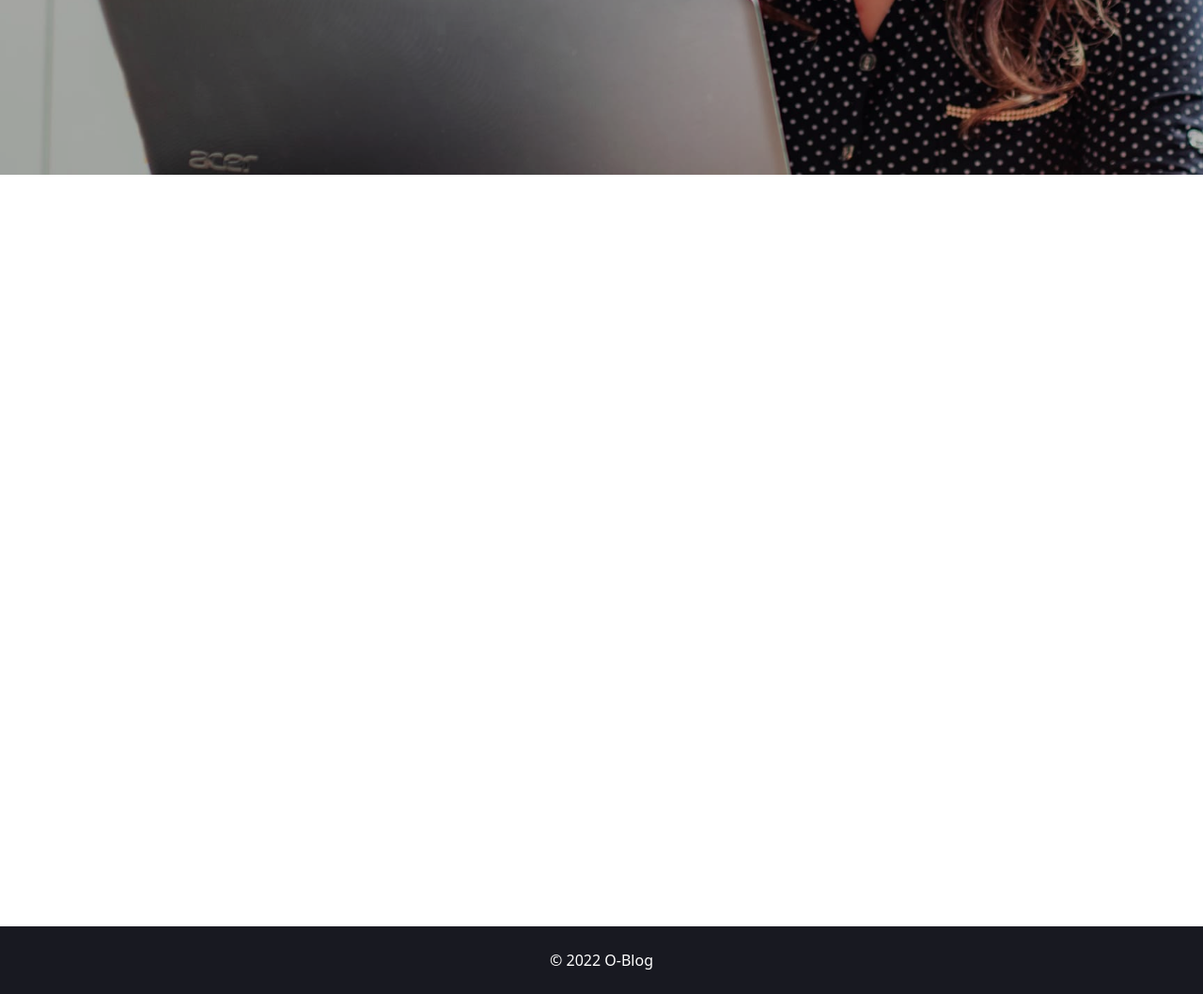
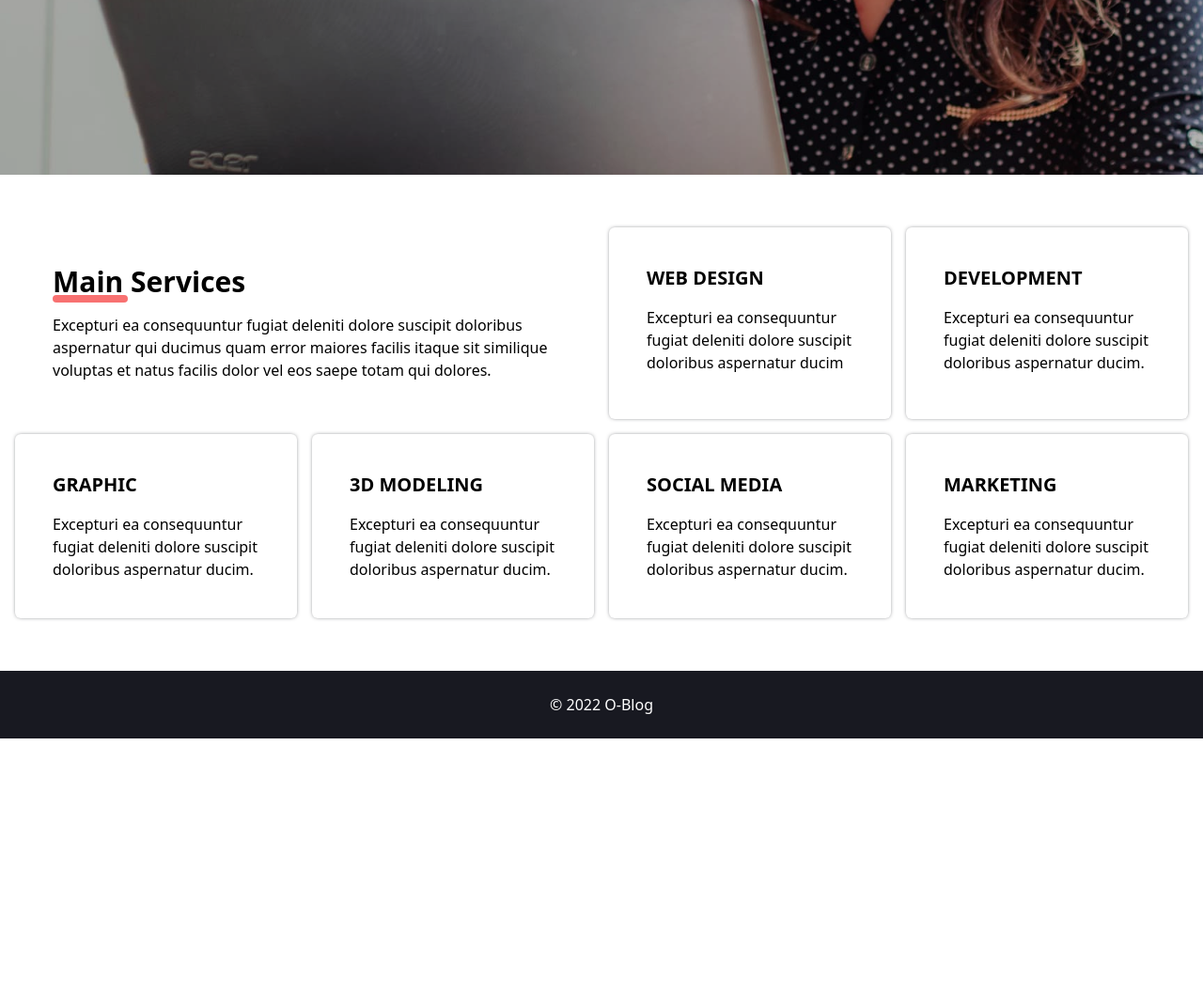
Before and after one commit to forinda/flask_blog_plp, a Flask app: page / in a window 1280 px wide. Shown: the part 694-1752 px from the top of the page at 94% size. After the commit the page ends 1480 px from the top, so only its background shows below. Run offline with Flask 2, Linux system fonts and the light colour scheme; style sheets or scripts are compiled from the project's sources.

Commit message:
Add Services section

```diff
--- a/src/templates/index.html
+++ b/src/templates/index.html
@@ -6,22 +6,77 @@
       class="h-full w-full object-cover absolute -z-[1]"
       alt=""
     />
-    <div class="h-full w-full bg-black bg-opacity-30 flex items-center p-10 ">
-      <div class=" flex flex-col gap-4 max-w-7xl mx-auto w-full">
-        <h2 class="uppercase font-bold text-2xl text-white ">Welcome to award wining</h2>
+    <div class="h-full w-full bg-black bg-opacity-30 flex items-center p-10">
+      <div class="flex flex-col gap-4 max-w-7xl mx-auto w-full">
+        <h2 class="uppercase font-bold text-2xl text-white">
+          Welcome to award wining
+        </h2>
         <h1 class="text-5xl uppercase font-bold">Creative agency</h1>
         <p class="max-w-xl text-lg">
           Lorem ipsum dolor sit, amet consectetur adipisicing elit. Consequuntur
           obcaecati nihil odit totam, cumque explicabo sunt tempore voluptatibus
           ullam alias?
         </p>
-        <a class="py-2 px-6 bg-red-600 text-white font-semibold w-fit">Contact us</a>
+        <a class="py-2 px-6 bg-red-600 text-white font-semibold w-fit"
+          >Contact us</a
+        >
       </div>
     </div>
   </div>
 </div>
-<div class="min-h-screen bg-white">
-
+<div class="min-h-[50vh] bg-white py-14">
+  <div class="max-w-7xl mx-auto gap-4 grid grid-cols-[repeat(auto-fit,minmax(300px,1fr))] px-4">
+    <div class="rounded-md p-10 grid-col-[1_2] md:col-span-2 flex flex-col gap-4">
+      <h1 class="font-bold text-3xl relative before:absolute before:w-20 before:h-2 before:bg-red-400 before:top-8 before:rounded-md">Main Services</h1>
+      <p>
+        Excepturi ea consequuntur fugiat deleniti dolore suscipit doloribus
+        aspernatur qui ducimus quam error maiores facilis itaque sit similique
+        voluptas et natus facilis dolor vel eos saepe totam qui dolores.
+      </p>
+    </div>
+    <div class="shadow-[0_0_5px_-2px_#181921] rounded-md p-10 flex flex-col gap-4">
+      <h1  class="text-xl font-bold uppercase">Web Design</h1>
+      <p>
+        Excepturi ea consequuntur fugiat deleniti dolore suscipit doloribus
+        aspernatur ducim
+      </p>
+    </div>
+    <div class="shadow-[0_0_5px_-2px_#181921] rounded-md p-10 flex flex-col gap-4">
+      <h1  class="text-xl font-bold uppercase">Development</h1>
+      <p>
+        Excepturi ea consequuntur fugiat deleniti dolore suscipit doloribus
+        aspernatur ducim.
+      </p>
+    </div>
+    <div class="shadow-[0_0_5px_-2px_#181921] rounded-md p-10 flex flex-col gap-4">
+      <h1  class="text-xl font-bold uppercase">Graphic</h1>
+      <p>
+        Excepturi ea consequuntur fugiat deleniti dolore suscipit doloribus
+        aspernatur ducim.
+      </p>
+    </div>
+    <div class="shadow-[0_0_5px_-2px_#181921] rounded-md p-10 flex flex-col gap-4">
+      <h1  class="text-xl font-bold uppercase">3D Modeling</h1>
+      <p>
+        Excepturi ea consequuntur fugiat deleniti dolore suscipit doloribus
+        aspernatur ducim.
+      </p>
+    </div>
+    <div class="shadow-[0_0_5px_-2px_#181921] rounded-md p-10 flex flex-col gap-4">
+      <h1  class="text-xl font-bold uppercase">Social Media</h1>
+      <p>
+        Excepturi ea consequuntur fugiat deleniti dolore suscipit doloribus
+        aspernatur ducim.
+      </p>
+    </div>
+    <div class="shadow-[0_0_5px_-2px_#181921] rounded-md p-10 flex flex-col gap-4">
+      <h1  class="text-xl font-bold uppercase">Marketing</h1>
+      <p>
+        Excepturi ea consequuntur fugiat deleniti dolore suscipit doloribus
+        aspernatur ducim.
+      </p>
+    </div>
+  </div>
 </div>
 
 {% endblock content %} {% block script %}
--- a/src/views.py
+++ b/src/views.py
@@ -5,9 +5,9 @@ base = Blueprint('base',__name__)
 
 @base.route("/")
 def index():
-	context = [
+	services = [
 		{
-
+			"name":""
 		}
 	]
-	return render_template('index.html',context=context)
+	return render_template('index.html')
```
